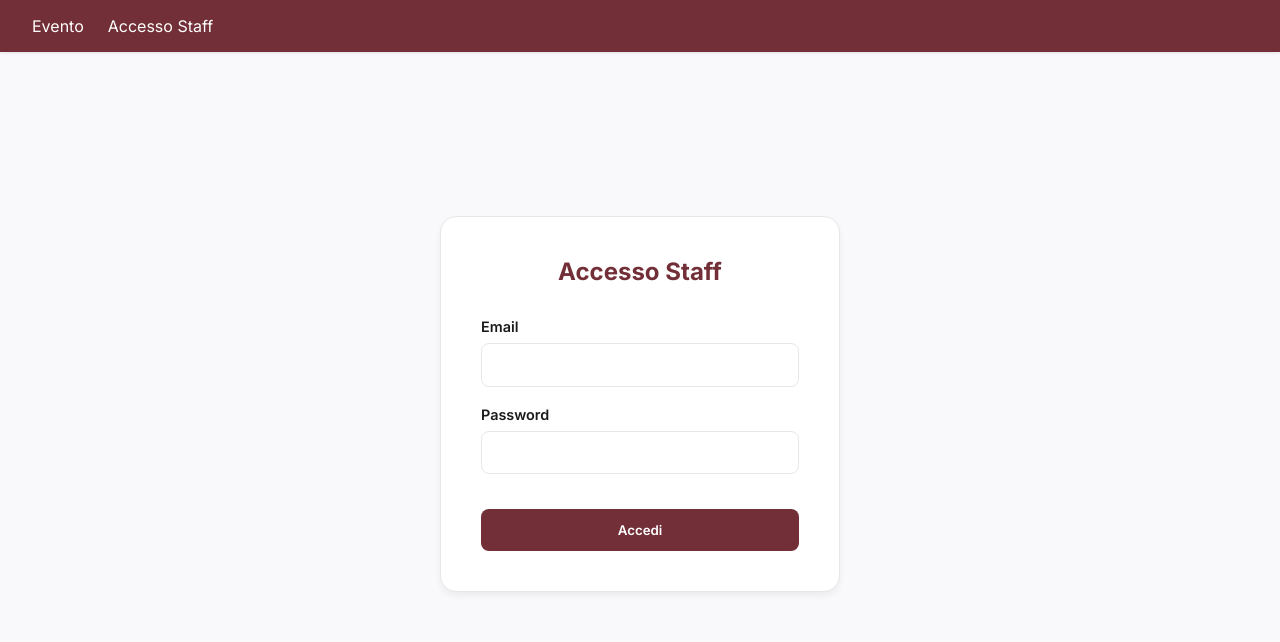
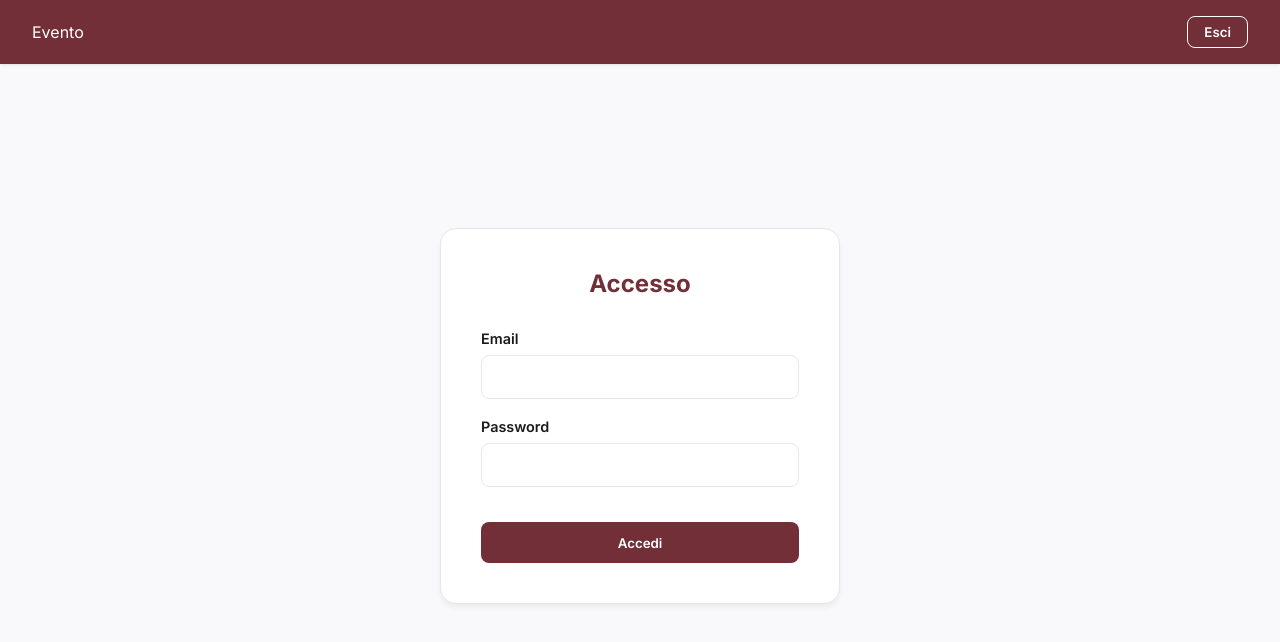
Before and after one commit to gadaletagiovanni96-crypto/calici-e-colline, a React app in the folder frontend/: page /login in a window 1280 px wide. Shown: the top 642 px of the page. Built offline with nearby package versions, Linux system fonts and the light colour scheme; no server answers; sample sign-in values are in the browser's storage; the HTML template or start-up script is replaced by a standard one.

Commit message:
logout nella navbar

```diff
--- a/frontend/src/App.jsx
+++ b/frontend/src/App.jsx
@@ -1,5 +1,5 @@
 import { useContext } from 'react';
-import { BrowserRouter as Router, Routes, Route, Link, Navigate } from 'react-router-dom';
+import { BrowserRouter as Router, Routes, Route, Link, Navigate, useNavigate } from 'react-router-dom';
 import Login from './pages/Login';
 import Dashboard from './pages/Dashboard';
 import Evento from './pages/Evento';
@@ -8,7 +8,13 @@ import { UtenteContext, UtenteProvider } from './context/UtenteContext';
 import { EventoProvider } from './context/EventoContext';
 
 function BarraNavigazione() {
-  const { utente } = useContext(UtenteContext);
+  const { utente, esci } = useContext(UtenteContext);
+  const navigate = useNavigate();
+
+  const handleLogout = () => {
+    esci();
+    navigate('/');
+  };
 
   return (
     <nav style={{
@@ -16,19 +22,37 @@ function BarraNavigazione() {
       backgroundColor: 'var(--color-primary)',
       color: 'var(--color-surface)',
       display: 'flex',
+      alignItems: 'center',
       gap: '1.5rem',
       boxShadow: 'var(--shadow-sm)'
     }}>
       <Link to="/">Evento</Link>
-      <Link to="/login">Accesso Staff</Link>
       {utente?.ruolo === 'amministratore' && <Link to="/dashboard">Dashboard</Link>}
+      {!utente && <Link to="/login">Accesso</Link>}
+      {utente && (
+        <button
+          type="button"
+          onClick={handleLogout}
+          style={{
+            marginLeft: 'auto',
+            padding: '0.45rem 1rem',
+            backgroundColor: 'transparent',
+            border: '1px solid var(--color-surface)',
+            borderRadius: 'var(--radius-md)',
+            color: 'var(--color-surface)',
+            fontWeight: 600,
+          }}
+        >
+          Esci
+        </button>
+      )}
     </nav>
   );
 }
 
 function SoloAmministratore() {
   const { utente } = useContext(UtenteContext);
-  if (!utente) return <Navigate to="/login" replace />;
+  if (!utente) return <Navigate to="/" replace />;
   if (utente.ruolo !== 'amministratore') return <Navigate to="/" replace />;
   return <Dashboard />;
 }
--- a/frontend/src/pages/Checkout.jsx
+++ b/frontend/src/pages/Checkout.jsx
@@ -1,4 +1,4 @@
-import { useContext, useState, useEffect } from 'react';
+import { useContext, useRef, useState, useEffect } from 'react';
 import { useNavigate } from 'react-router-dom';
 import api from '../services/api';
 import { UtenteContext } from '../context/UtenteContext';
@@ -9,6 +9,7 @@ const MAX_BIGLIETTI = 10; // limite lato UI, il backend controlla solo la dispon
 
 export default function Checkout() {
   const { utente, esci } = useContext(UtenteContext);
+  const sessioneIniziale = useRef(utente);
   const { evento, errore: erroreEvento, ricarica } = useContext(EventoContext);
   const [quantita, setQuantita] = useState(1);
   const [statoCaricamento, setStatoCaricamento] = useState('iniziale'); // iniziale, invio, successo, errore
@@ -17,12 +18,12 @@ export default function Checkout() {
 
   const navigate = useNavigate();
 
-  // Il backend richiede un utente autenticato (usa req.user): senza token si va al login
+  // Solo all'ingresso: il logout dalla barra porta alla home, non di nuovo al login
   useEffect(() => {
-    if (!utente) {
+    if (!sessioneIniziale.current) {
       navigate('/login', { state: { from: '/checkout' } });
     }
-  }, [utente, navigate]);
+  }, [navigate]);
 
   const disponibili = evento?.ticketDisponibili ?? MAX_BIGLIETTI;
   const maxAcquistabili = Math.min(MAX_BIGLIETTI, disponibili);
--- a/frontend/src/pages/Dashboard.jsx
+++ b/frontend/src/pages/Dashboard.jsx
@@ -37,18 +37,12 @@ export default function Dashboard() {
     fetchDashboardData();
   }, [navigate, esci]);
 
-  const handleLogout = () => {
-    esci();
-    navigate('/login');
-  };
-
   if (caricamento) return <div className={styles.message}>Caricamento statistiche in corso...</div>;
 
   return (
     <div className={styles.container}>
       <div className={styles.header}>
         <h1 className={styles.title}>Dashboard Amministratore</h1>
-        <button onClick={handleLogout} className={styles.logoutButton}>Esci</button>
       </div>
 
       {errore && <div className={styles.error}>{errore}</div>}
--- a/frontend/src/pages/Dashboard.module.css
+++ b/frontend/src/pages/Dashboard.module.css
@@ -16,21 +16,6 @@
   color: var(--color-primary);
   font-size: 2rem;
   font-weight: 700;
-}
-
-.logoutButton {
-  padding: 0.6rem 1.2rem;
-  background-color: var(--color-surface);
-  border: 1px solid var(--color-border);
-  border-radius: var(--radius-md);
-  color: var(--color-text-main);
-  font-weight: 600;
-}
-
-.logoutButton:hover {
-  background-color: #fce7f3;
-  color: var(--color-primary);
-  border-color: var(--color-primary);
 }
 
 .statsGrid {
--- a/frontend/src/pages/Login.jsx
+++ b/frontend/src/pages/Login.jsx
@@ -36,7 +36,7 @@ export default function Login() {
   return (
     <div className={styles.container}>
       <div className={styles.card}>
-        <h2 className={styles.title}>Accesso Staff</h2>
+        <h2 className={styles.title}>Accesso</h2>
 
         {errore && <div className={styles.errorBox}>{errore}</div>}
 
```
